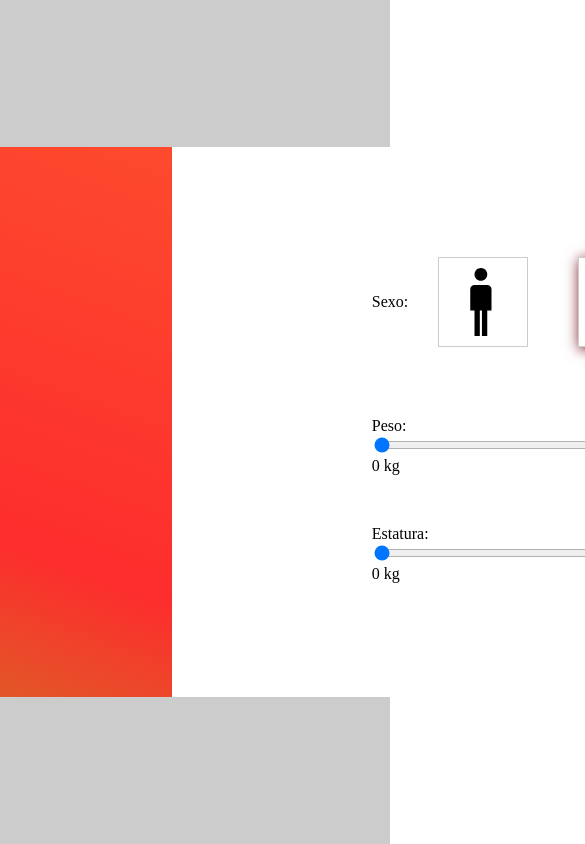
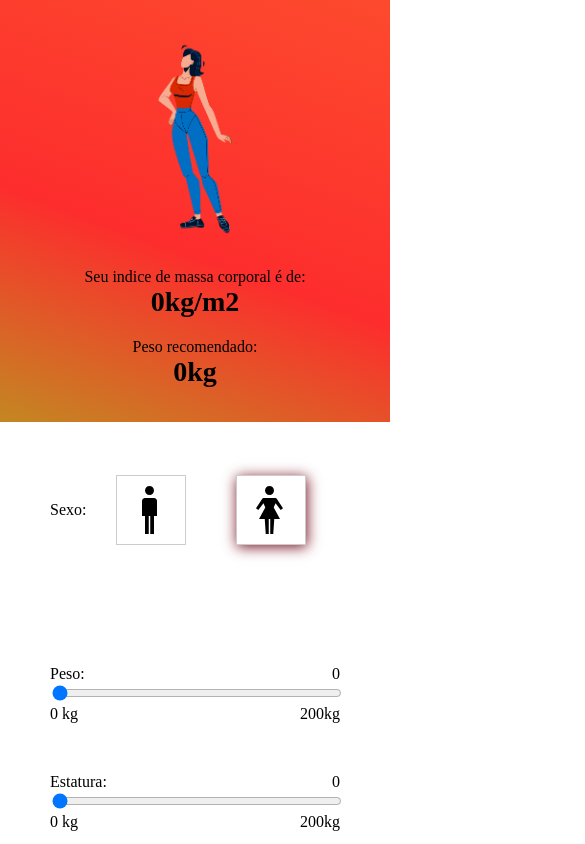
Before and after one commit to mateusmenesesDev/IMC, a React (Create React App) app: page / in a window 390 px wide. Shown: the top 844 px of the page, 585 px wide, since content can reach past the window. Built offline with nearby package versions, Linux system fonts and the light colour scheme; the HTML template or start-up script is replaced by a standard one.

Commit message:
Ajustando responsividade v1

```diff
--- a/src/App.module.css
+++ b/src/App.module.css
@@ -4,8 +4,15 @@
     height: 100vh;
     align-items: center;
     background-color: #CCC;
+
 }
 
 * {
     box-sizing: border-box;
 }
+
+@media (max-width:767px) {
+    .app{
+        flex-direction: column;
+    }
+}
--- a/src/components/Calculator/Calculator.module.css
+++ b/src/components/Calculator/Calculator.module.css
@@ -1,8 +1,13 @@
 
 .calculator {
     background-color: #FFF;
-    height: 550px;
-    padding: 70px 200px;
+    height: 100%;
+    padding: 0 50px;
+    flex: 1;
+    display: flex;
+    flex-direction: column;
+    text-align: center;
+    justify-content: center;
 }
 
 .calculator .gender {
@@ -37,3 +42,10 @@
     display: flex;
     justify-content: space-between;
 }
+
+@media (max-width:767px) {
+    .calculator{
+        height: 50vh;
+        width: 100vw;
+    }
+}
--- a/src/components/Calculator/index.tsx
+++ b/src/components/Calculator/index.tsx
@@ -29,8 +29,8 @@ export const Calculator = ({man, woman, setWoman, setMan, setImc, setIdealWeigth
             <div className={style.gender}>
                 <p>Sexo:</p>
                 <div className={style.genderImages}>
-                    <ImMan size={90} className={style.icon} onClick={imageClick} style={{boxShadow: man ? genderSelect:''}}/>
-                    <ImWoman size={90} className={style.icon} onClick={imageClick} style={{boxShadow: woman ? genderSelect:''}}/>
+                    <ImMan size={70} className={style.icon} onClick={imageClick} style={{boxShadow: man ? genderSelect:''}}/>
+                    <ImWoman size={70} className={style.icon} onClick={imageClick} style={{boxShadow: woman ? genderSelect:''}}/>
                 </div>
             </div>
 
--- a/src/components/Result/Result.module.css
+++ b/src/components/Result/Result.module.css
@@ -1,16 +1,13 @@
 .result {
     background: rgb(195,135,34);
     background: linear-gradient(20deg, rgba(195,135,34,1) 0%, rgba(253,45,45,1) 42%, rgba(253,74,45,1) 100%);
-    height: 550px;
-    padding: 50px 200px;
+    height: 100%;
     display: flex;
     flex-direction: column;
+    justify-content: center;
     align-items: center;
     text-align: center;
-}
-
-.result hr{
-    color: rgba(255,255,255, 0.2);
+    flex: 1;
 }
 
 .result .gender {
@@ -25,3 +22,10 @@
     font-size: 28px;
     margin-bottom: 20px;
 }
+
+@media (max-width:767px) {
+    .result{
+        height: 50vh;
+        width: 100vw;
+    }
+}
--- a/src/components/Result/index.tsx
+++ b/src/components/Result/index.tsx
@@ -11,7 +11,6 @@ interface Props{
     idealWeigth: number|undefined
 }
 export const Result = ({gender, imc, typeImc, setTypeImc, idealWeigth}:Props)=>{
-    const genderSelect = '1px 2px 13px #712'
     useEffect(()=>{
         setTypeImc(imcType(imc))
     }, [imc])
```
